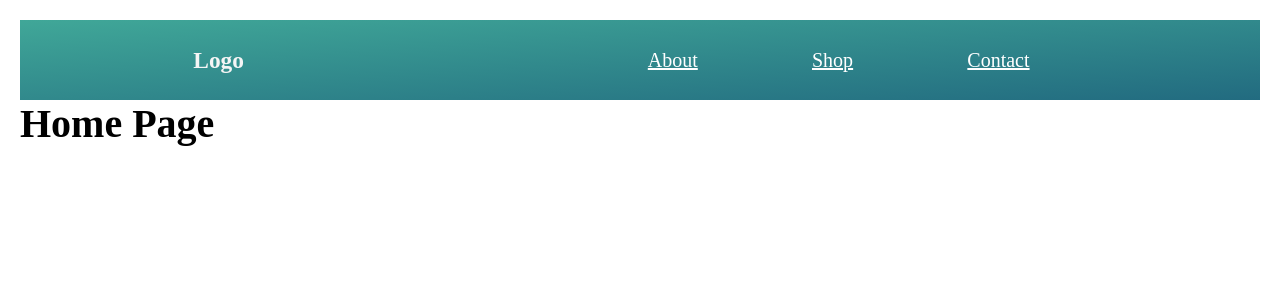
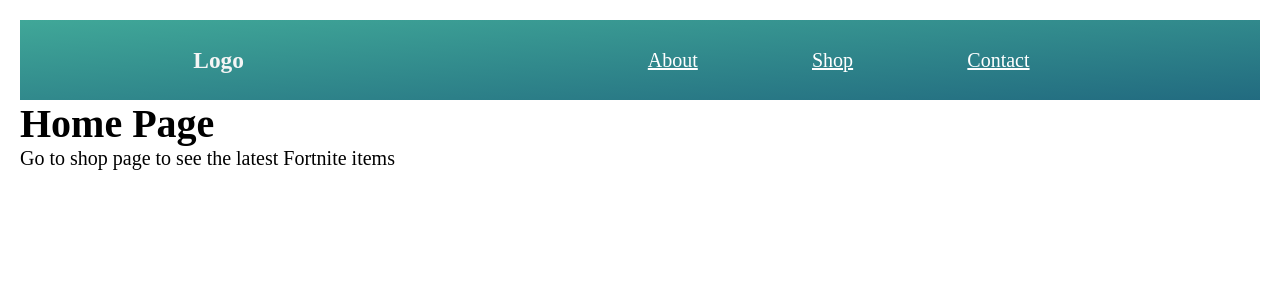
Before and after one commit to DundarKoray/React_Practice_Router__Fortnite-Shopping-List, a React (Create React App) app: page / in a window 1280 px wide. Shown: the top 300 px of the page. Built offline with nearby package versions, Linux system fonts and the light colour scheme.

Commit message:
project is completed

```diff
--- a/src/App.js
+++ b/src/App.js
@@ -31,6 +31,7 @@ const Home = () => {
   return (
     <div>
       <h1>Home Page</h1>
+      <p>Go to shop page to see the latest Fortnite items</p>
     </div>
   )
 }
```
